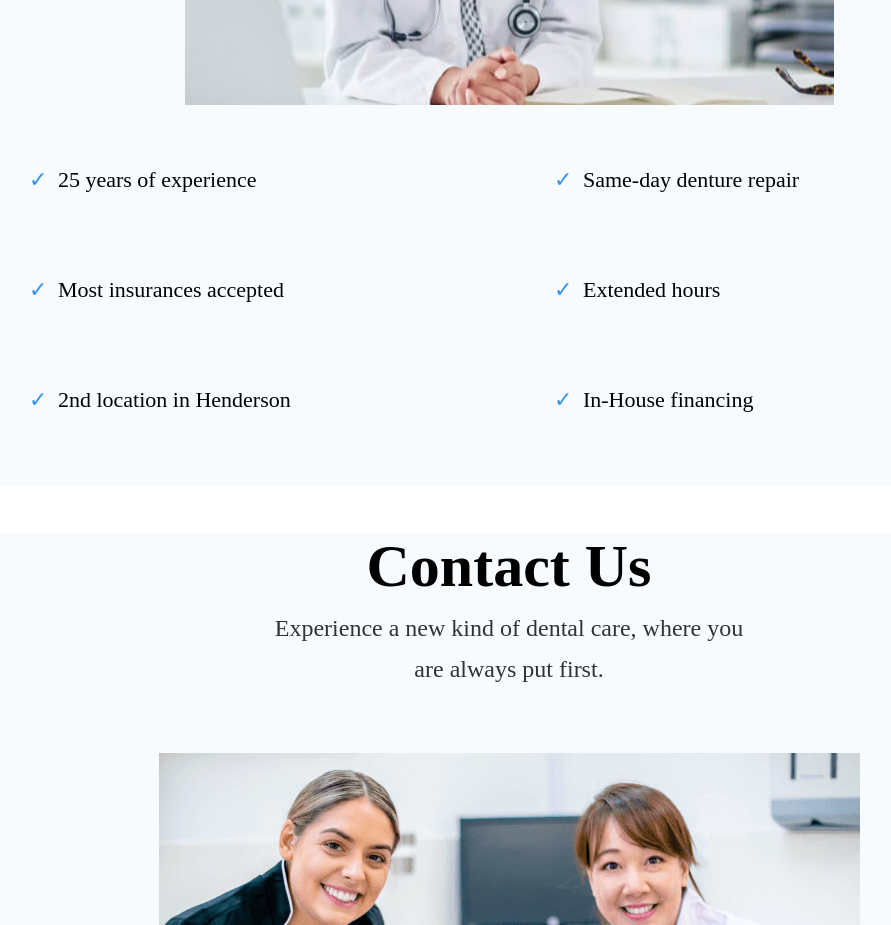
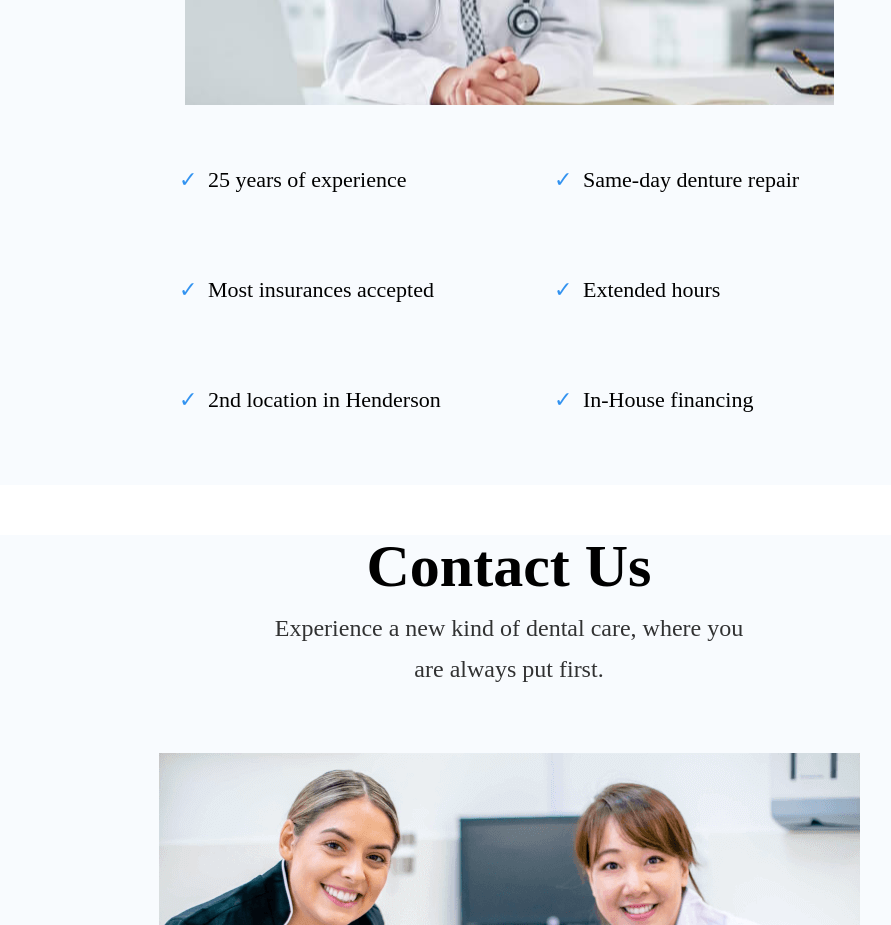
Before and after one commit to idenispankov/lake_mead_dental_next_js, a Next.js app: page / in a window 1280 px wide. Shown: the part 4600-5525 px from the top of the page, without its empty margins (131-1022 px from the left). Built offline with nearby package versions, Linux system fonts and the light colour scheme.

Commit message:
fixed more about us checkmarks

```diff
--- a/components/MoreAboutUs/MoreAboutUs.module.css
+++ b/components/MoreAboutUs/MoreAboutUs.module.css
@@ -123,7 +123,7 @@
     margin-bottom: 20px;
   }
   .section__list {
-    max-width: 1050px;
+    max-width: 750px;
     justify-content: space-evenly;
   }
   .section__list_item {
```
